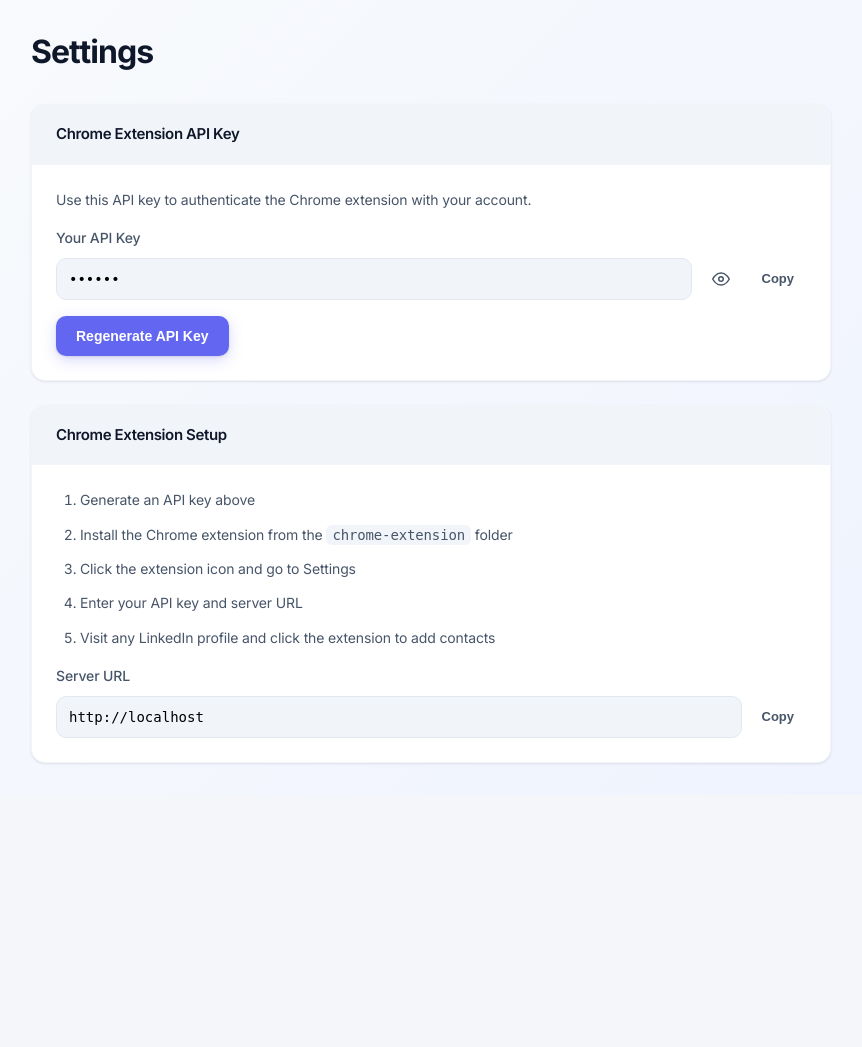
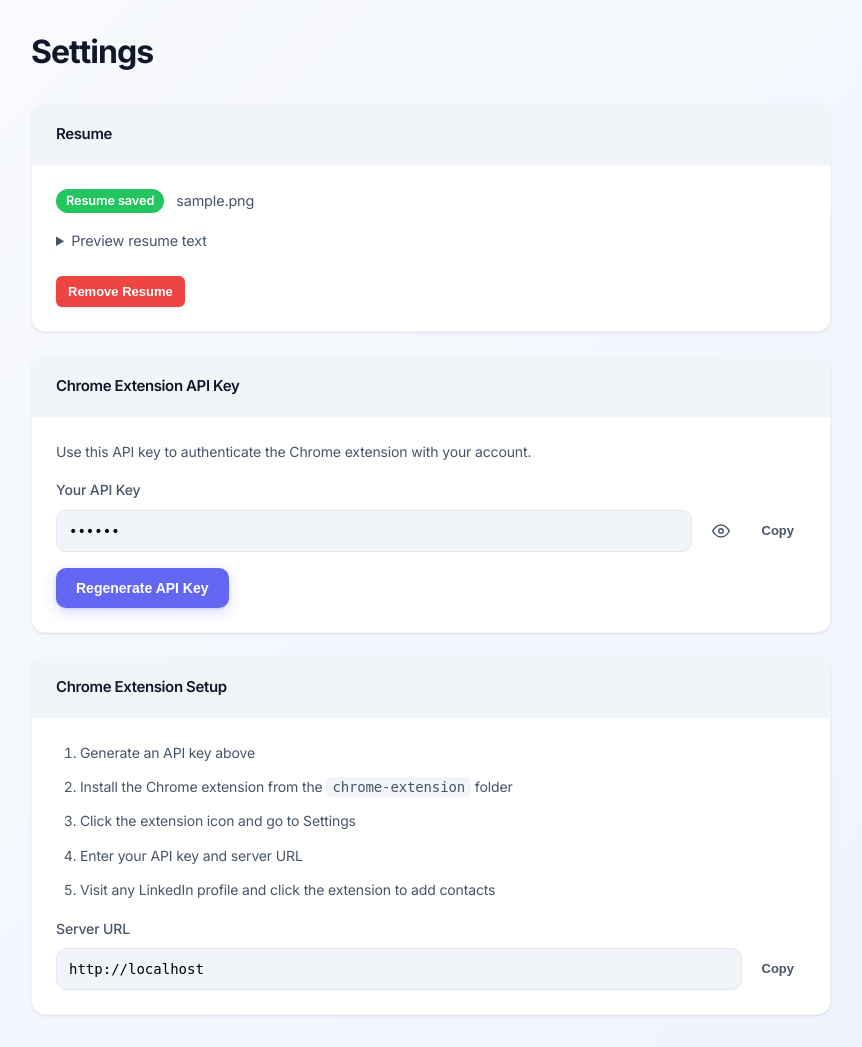
Before and after one commit to mvicenzino/job-tracker, a Flask app: page /settings in a window 1280 px wide. Shown: the part 72-1119 px from the top of the page, without its empty margins (1-863 px from the left). Before the commit the page ends 836 px from the top, so only its background shows below. Run offline with Flask 3, Linux system fonts and the light colour scheme; a user stored in the database is signed in; tables that the repository leaves empty hold one stand-in row (values such as "Sample post").

Commit message:
Add resume upload/paste to Settings page
Allow users to save their resume via PDF upload or pasting text directly.
Resume text is stored in the database (not filesystem) for Vercel compatibility,
enabling future AI features like tailored cover letters and interview prep.

Co-Authored-By: Claude Opus 4.5 <noreply@anthropic.com>

```diff
--- a/requirements.txt
+++ b/requirements.txt
@@ -2,5 +2,6 @@ sqlalchemy>=2.0.0
 flask>=2.0.0
 flask-login>=0.6.0
 psycopg2-binary>=2.9.0
+PyPDF2>=3.0.0
 pytest>=7.0.0
 pytest-cov>=4.0.0
--- a/src/models/user.py
+++ b/src/models/user.py
@@ -2,7 +2,7 @@ import secrets
 from datetime import datetime
 from werkzeug.security import generate_password_hash, check_password_hash
 from flask_login import UserMixin
-from sqlalchemy import Column, Integer, String, Boolean, DateTime
+from sqlalchemy import Column, Integer, String, Boolean, DateTime, Text
 from sqlalchemy.orm import relationship
 from .base import Base, TimestampMixin
 
@@ -16,6 +16,8 @@ class User(Base, TimestampMixin, UserMixin):
     password_hash = Column(String(255), nullable=False)
     api_key = Column(String(64), unique=True, index=True)
     is_active = Column(Boolean, default=True, nullable=False)
+    resume_text = Column(Text, nullable=True)
+    resume_filename = Column(String(255), nullable=True)
 
     # Relationships
     companies = relationship("Company", back_populates="user", cascade="all, delete-orphan")
--- a/src/web/app.py
+++ b/src/web/app.py
@@ -1,4 +1,5 @@
 """Flask web application for Job Hunt Tracker."""
+import io
 import os
 from datetime import datetime, date, timedelta
 from flask import Flask, render_template, request, redirect, url_for, flash, jsonify
@@ -28,6 +29,7 @@ def create_app(db_path: str = None, database_url: str = None):
     app.config['REMEMBER_COOKIE_DURATION'] = timedelta(days=30)
     app.config['REMEMBER_COOKIE_SECURE'] = bool(is_production)
     app.config['REMEMBER_COOKIE_HTTPONLY'] = True
+    app.config['MAX_CONTENT_LENGTH'] = 5 * 1024 * 1024  # 5 MB upload limit
 
     # Database setup - prefer DATABASE_URL for production
     if database_url is None:
@@ -350,6 +352,78 @@ def create_app(db_path: str = None, database_url: str = None):
             user.generate_api_key()
             session.commit()
             flash('New API key generated!', 'success')
+        finally:
+            session.close()
+        return redirect(url_for('settings'))
+
+    @app.route('/settings/resume', methods=['POST'])
+    @login_required
+    def save_resume():
+        """Save resume text from paste or PDF upload."""
+        session = db.get_session()
+        try:
+            user = session.query(User).get(current_user.id)
+            mode = request.form.get('resume_mode', 'paste')
+
+            if mode == 'upload':
+                file = request.files.get('resume_file')
+                if not file or file.filename == '':
+                    flash('Please select a PDF file to upload.', 'error')
+                    return redirect(url_for('settings'))
+
+                if not file.filename.lower().endswith('.pdf'):
+                    flash('Only PDF files are supported.', 'error')
+                    return redirect(url_for('settings'))
+
+                try:
+                    from PyPDF2 import PdfReader
+                    pdf_bytes = file.read()
+                    reader = PdfReader(io.BytesIO(pdf_bytes))
+                    text = ''
+                    for page in reader.pages:
+                        page_text = page.extract_text()
+                        if page_text:
+                            text += page_text + '\n'
+                    text = text.strip()
+                except Exception:
+                    flash('Could not read PDF file. The file may be corrupted.', 'error')
+                    return redirect(url_for('settings'))
+
+                if not text:
+                    flash('No text could be extracted from this PDF. It may be image-based. Try pasting your resume text instead.', 'error')
+                    return redirect(url_for('settings'))
+
+                user.resume_text = text
+                user.resume_filename = file.filename
+                session.commit()
+                flash('Resume uploaded and saved!', 'success')
+
+            else:  # paste mode
+                text = request.form.get('resume_text', '').strip()
+                if not text:
+                    flash('Please enter your resume text.', 'error')
+                    return redirect(url_for('settings'))
+
+                user.resume_text = text
+                user.resume_filename = None
+                session.commit()
+                flash('Resume saved!', 'success')
+
+        finally:
+            session.close()
+        return redirect(url_for('settings'))
+
+    @app.route('/settings/resume/delete', methods=['POST'])
+    @login_required
+    def delete_resume():
+        """Delete saved resume."""
+        session = db.get_session()
+        try:
+            user = session.query(User).get(current_user.id)
+            user.resume_text = None
+            user.resume_filename = None
+            session.commit()
+            flash('Resume removed.', 'success')
         finally:
             session.close()
         return redirect(url_for('settings'))
--- a/src/web/templates/settings.html
+++ b/src/web/templates/settings.html
@@ -8,6 +8,56 @@
 </div>
 
 <div class="settings-grid">
+    <div class="card">
+        <div class="card-header">
+            <h2>Resume</h2>
+        </div>
+        <div class="card-body">
+            {% if current_user.resume_text %}
+            <div class="resume-saved">
+                <span class="resume-badge">Resume saved</span>
+                {% if current_user.resume_filename %}
+                <span class="resume-source">{{ current_user.resume_filename }}</span>
+                {% else %}
+                <span class="resume-source">Pasted text</span>
+                {% endif %}
+            </div>
+            <details class="resume-preview-details">
+                <summary>Preview resume text</summary>
+                <pre class="resume-preview">{{ current_user.resume_text[:2000] }}{% if current_user.resume_text|length > 2000 %}…{% endif %}</pre>
+            </details>
+            <form method="POST" action="{{ url_for('delete_resume') }}" class="mt-4" onsubmit="return confirm('Remove your saved resume?');">
+                <button type="submit" class="btn btn-danger btn-sm">Remove Resume</button>
+            </form>
+            {% else %}
+            <p class="text-secondary mb-4">
+                Add your resume so Stride can use it for future AI-powered features like tailored cover letters and interview prep.
+            </p>
+            <div class="resume-toggle">
+                <label class="resume-toggle-option">
+                    <input type="radio" name="resume_mode_toggle" value="paste" checked onchange="toggleResumeMode('paste')">
+                    Paste Text
+                </label>
+                <label class="resume-toggle-option">
+                    <input type="radio" name="resume_mode_toggle" value="upload" onchange="toggleResumeMode('upload')">
+                    Upload PDF
+                </label>
+            </div>
+            <form method="POST" action="{{ url_for('save_resume') }}" enctype="multipart/form-data" id="resumeForm">
+                <div id="resumePasteSection">
+                    <input type="hidden" name="resume_mode" id="resumeMode" value="paste">
+                    <textarea name="resume_text" rows="8" class="resume-textarea" placeholder="Paste your resume text here..."></textarea>
+                </div>
+                <div id="resumeUploadSection" style="display:none;">
+                    <input type="file" name="resume_file" accept=".pdf" class="resume-file-input">
+                    <p class="text-muted" style="font-size:0.85rem; margin-top:var(--space-2);">PDF only, 5 MB max. Image-based PDFs cannot be read.</p>
+                </div>
+                <button type="submit" class="btn btn-primary mt-4">Save Resume</button>
+            </form>
+            {% endif %}
+        </div>
+    </div>
+
     <div class="card">
         <div class="card-header">
             <h2>Chrome Extension API Key</h2>
@@ -78,6 +128,12 @@
 </div>
 
 <script>
+function toggleResumeMode(mode) {
+    document.getElementById('resumeMode').value = mode;
+    document.getElementById('resumePasteSection').style.display = mode === 'paste' ? '' : 'none';
+    document.getElementById('resumeUploadSection').style.display = mode === 'upload' ? '' : 'none';
+}
+
 function toggleApiKey() {
     const input = document.getElementById('apiKey');
     input.type = input.type === 'password' ? 'text' : 'password';
@@ -168,5 +224,92 @@ function copyServerUrl() {
 .text-muted {
     color: var(--color-text-muted);
 }
+
+.resume-saved {
+    display: flex;
+    align-items: center;
+    gap: var(--space-3);
+    margin-bottom: var(--space-4);
+}
+
+.resume-badge {
+    display: inline-block;
+    background: #22c55e;
+    color: #fff;
+    font-size: 0.8rem;
+    font-weight: 600;
+    padding: 2px 10px;
+    border-radius: 999px;
+}
+
+.resume-source {
+    color: var(--color-text-secondary);
+    font-size: 0.9rem;
+}
+
+.resume-preview-details {
+    margin-bottom: var(--space-4);
+}
+
+.resume-preview-details summary {
+    cursor: pointer;
+    color: var(--color-text-secondary);
+    font-size: 0.9rem;
+    margin-bottom: var(--space-2);
+}
+
+.resume-preview {
+    background: var(--color-bg-subtle);
+    border: 1px solid var(--color-border);
+    border-radius: var(--radius);
+    padding: var(--space-4);
+    font-size: 0.8rem;
+    white-space: pre-wrap;
+    word-break: break-word;
+    max-height: 300px;
+    overflow-y: auto;
+}
+
+.resume-toggle {
+    display: flex;
+    gap: var(--space-4);
+    margin-bottom: var(--space-4);
+}
+
+.resume-toggle-option {
+    display: flex;
+    align-items: center;
+    gap: var(--space-2);
+    cursor: pointer;
+    font-size: 0.9rem;
+    color: var(--color-text-secondary);
+}
+
+.resume-textarea {
+    width: 100%;
+    padding: var(--space-3);
+    border: 1px solid var(--color-border);
+    border-radius: var(--radius);
+    font-family: inherit;
+    font-size: 0.875rem;
+    resize: vertical;
+    background: var(--color-bg-subtle);
+}
+
+.resume-file-input {
+    display: block;
+    font-size: 0.9rem;
+}
+
+.btn-danger {
+    background: #ef4444;
+    color: #fff;
+    border: none;
+    cursor: pointer;
+}
+
+.btn-danger:hover {
+    background: #dc2626;
+}
 </style>
 {% endblock %}
```
Also changed, not shown: migrate_db.py (+28 -0 lines).
